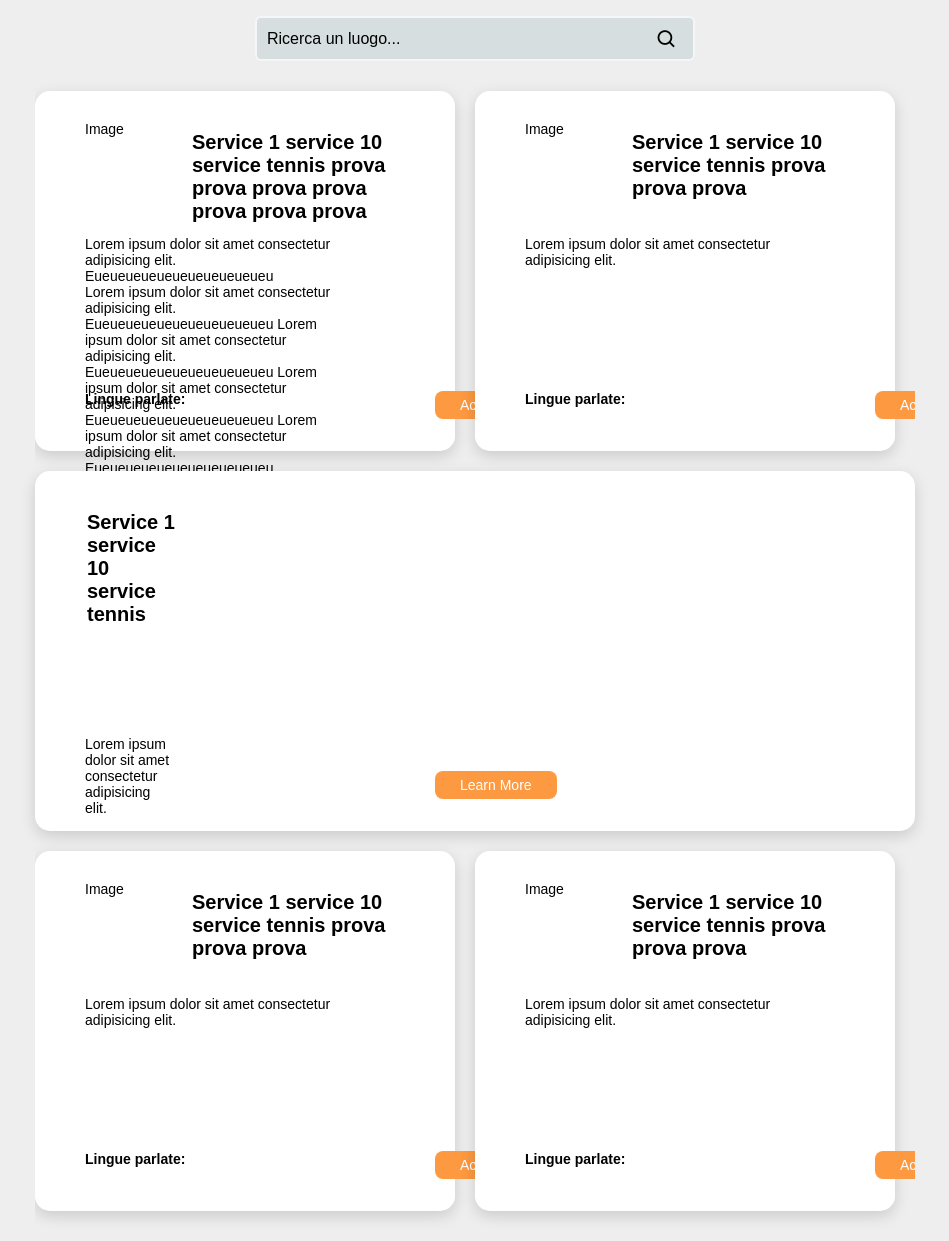
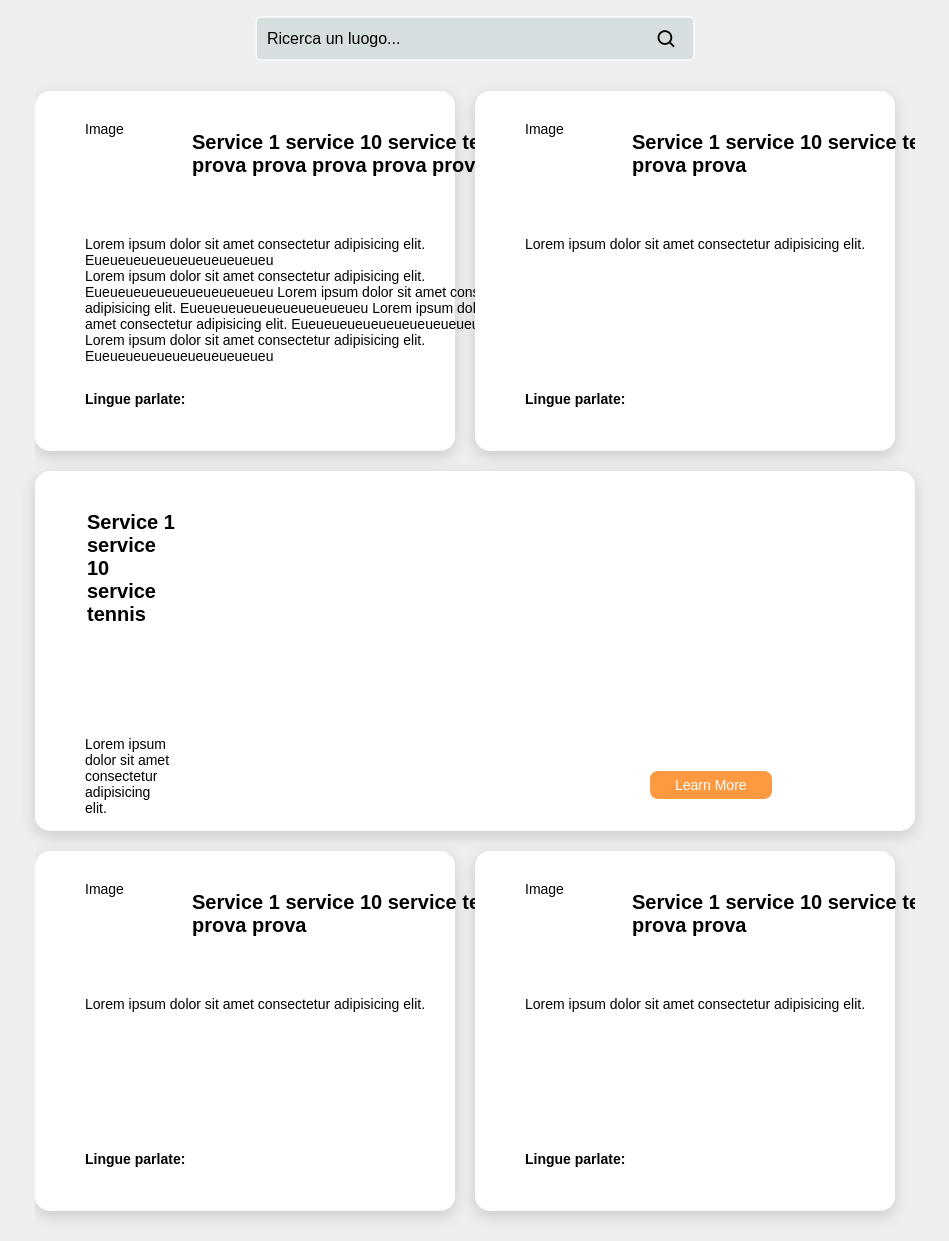
Before and after one commit to alessandrosaccone/discover, a PHP site: page /app.html in a window 1280 px wide. Shown: the part 269-1510 px from the top of the page, without its empty margins (165-1114 px from the left). Run offline with PHP 8.4, Linux system fonts and the light colour scheme.

Commit message:
aggiorno

```diff
--- a/css/stylesheet_app.css
+++ b/css/stylesheet_app.css
@@ -56,7 +56,7 @@ h2 {
 .card-title {
   text-align: left;
   padding: 10px 2px;
-  grid-column: 2 / 3;
+  grid-column: 2 / 5;
   grid-row-start: 1;
   grid-row-end: 1;
   font-size: 20px;
@@ -65,7 +65,7 @@ h2 {
 .card-content {
   margin: 100px 0;
   max-width: 85%;
-  grid-column: 1 / 3;
+  grid-column: 1 / 5;
   grid-row: 2;
 }
 
@@ -73,12 +73,12 @@ h2 {
   height: 40px;
   width: 250px;
   padding: 0px 40px;
-  grid-column: 3;
+  grid-column: 5;
   grid-row: 3;
 }
 
 .card-languages {
-  grid-column: 1 / 3;
+  grid-column: 1 / 4;
   grid-row: 3;
 }
 
```
